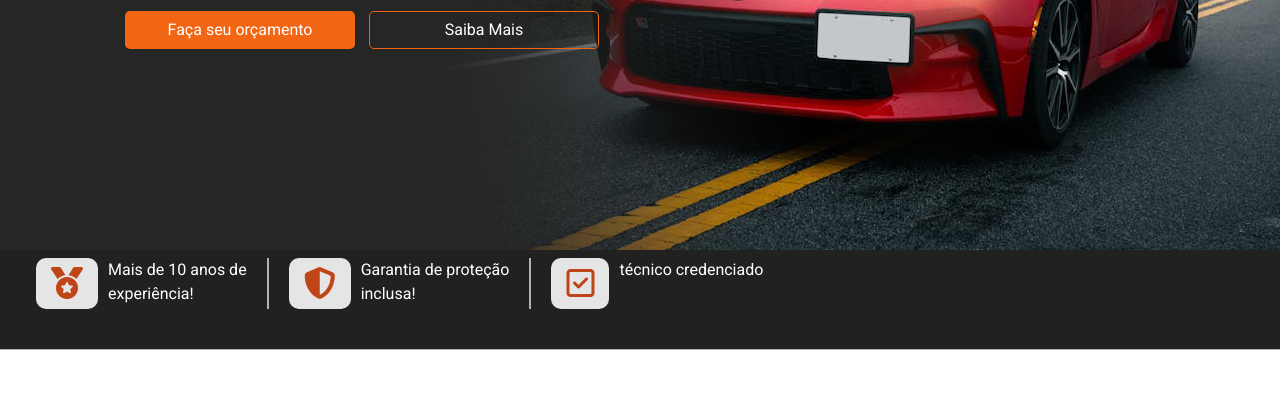
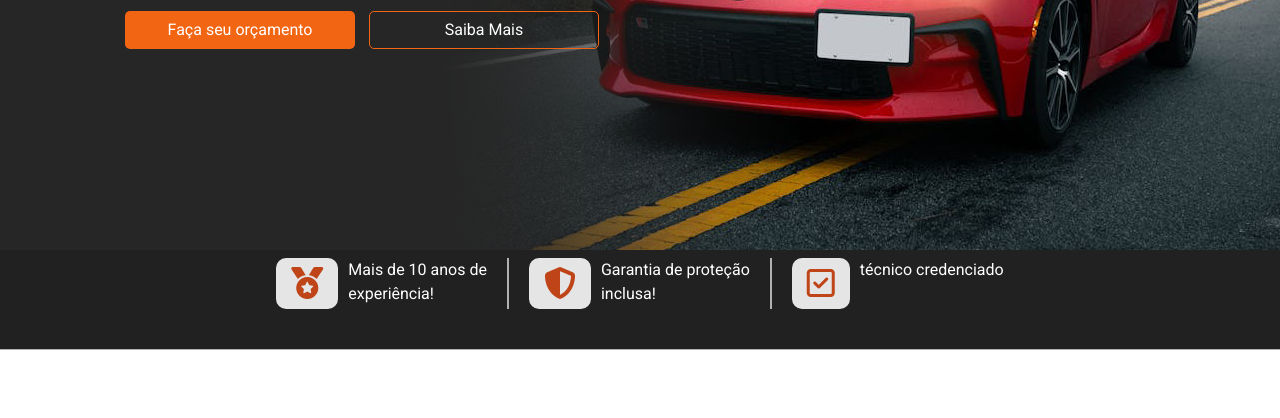
Before and after one commit to LuizDev271/Modelo-Carros, a plain HTML site: page index.html in a window 1280 px wide. Shown: the part 382-800 px from the top of the page. Drawn offline with nearby package versions, Linux system fonts and the light colour scheme.

Commit message:
Correção Nav-Dois

```diff
--- a/index.html
+++ b/index.html
@@ -77,7 +77,7 @@
     </section>
 
     <nav id="nav-dois" class="navbar d-none d-md-block">
-        <ul class="navbar-nav ml-auto mr-auto d-flex flex-row">
+        <ul class="navbar-nav ml-auto mr-auto d-flex flex-row justify-content-center">
             <li class="nav-item">
                 <i class="fa-solid fa-medal fa-2xl" style="color: #BF4417;"></i>
                 Mais de 10 anos de <br> experiência!
```
